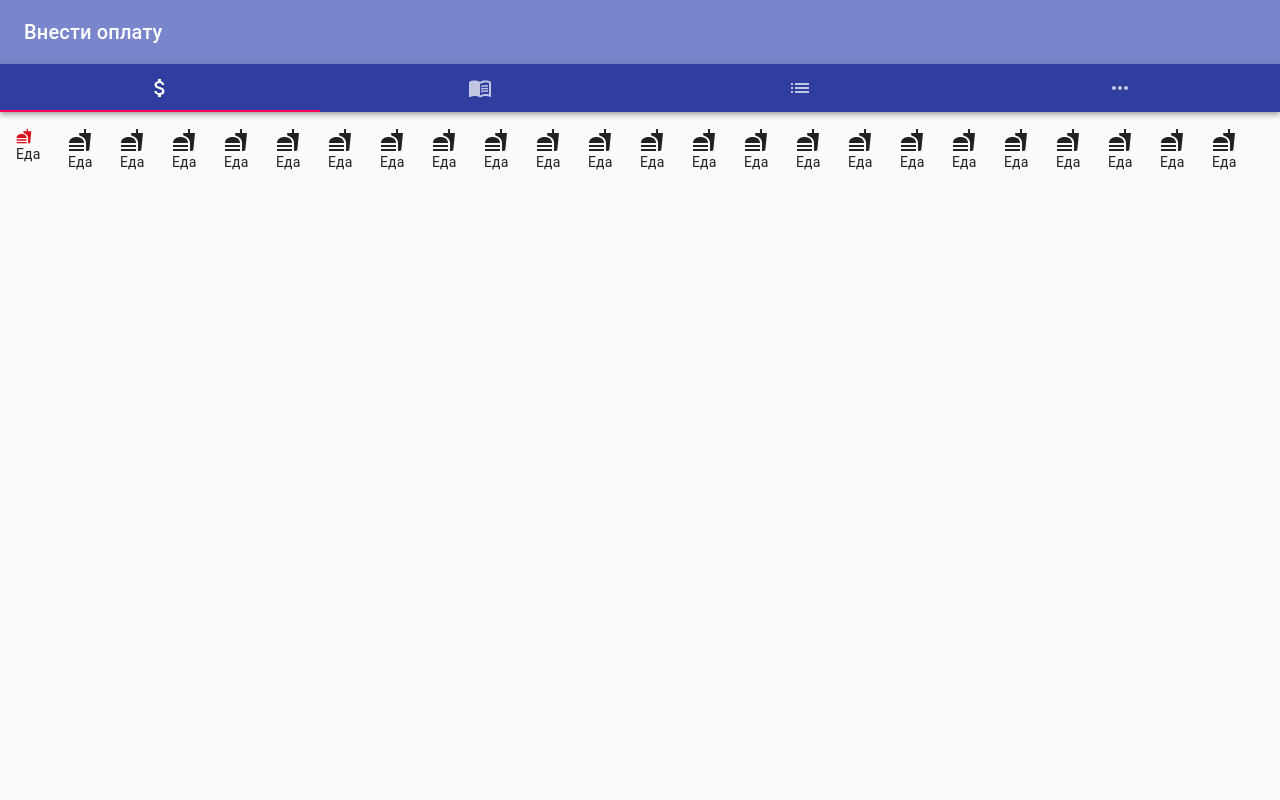
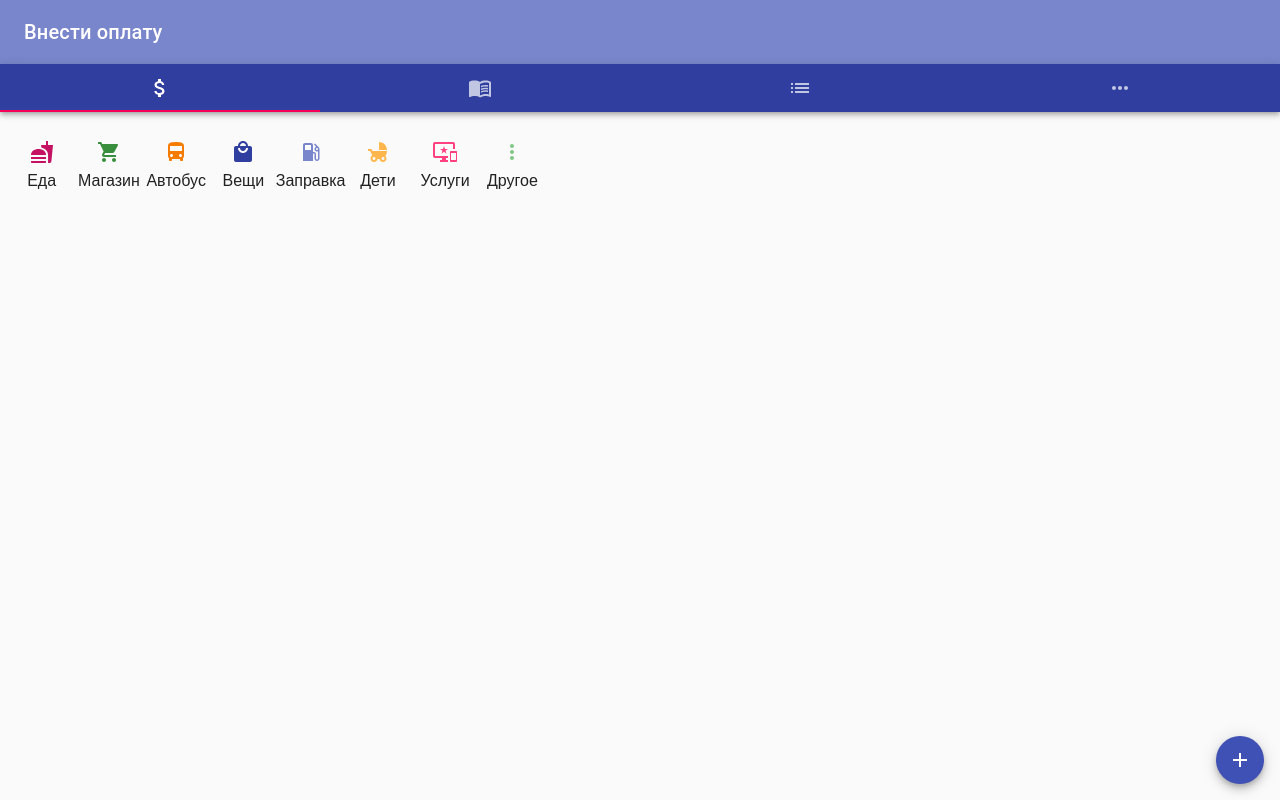
Before and after one commit to nismaxim82/money-logger-app, a React (Create React App) app: page / in a window 1280 px wide. Built offline with nearby package versions, Linux system fonts and the light colour scheme.

Commit message:
complete ui of cash panel

```diff
--- a/src/App.tsx
+++ b/src/App.tsx
@@ -21,6 +21,7 @@ import React from 'react';
 import classes from './App.module.css';
 import CashPanel from './components/CashPanel/CashPanel';
 import store from './stores';
+import Helpers from './utility/Helpers';
 
 const useStyles = makeStyles((theme: Theme) =>
   createStyles({
@@ -41,6 +42,7 @@ const useStyles = makeStyles((theme: Theme) =>
 
 const App = () => {
   const styles = useStyles();
+  const css = Helpers.combineStyles(styles, classes);
 
   const [value, setValue] = React.useState(0);
   const menuTabChanged = (event: any, newValue: number) => {
@@ -57,21 +59,21 @@ const App = () => {
   return (
     <Provider store={store}>
       <CssBaseline />
-      <div className={classes.page}>
-        <AppBar position="static" className={styles.firstBar}>
+      <div className={css.page}>
+        <AppBar position="static" className={css.firstBar}>
           <Toolbar>
-            <Typography variant="h6" className={classes.headerTitle}>
+            <Typography variant="h6" className={css.headerTitle}>
               Внести оплату
             </Typography>
             <IconButton
               edge="start"
-              className={classes.menuButton}
+              className={css.menuButton}
               color="inherit"
               aria-label="menu"
             />
           </Toolbar>
         </AppBar>
-        <AppBar position="static" color="primary" className={styles.secondBar}>
+        <AppBar position="static" color="primary" className={css.secondBar}>
           <Tabs
             value={value}
             onChange={menuTabChanged}
@@ -84,7 +86,7 @@ const App = () => {
             <Tab {...menuTabProps('menu')} icon={<MoreHorizIcon />} />
           </Tabs>
         </AppBar>
-        <div className={[classes.body, styles.body].join(' ')}>
+        <div className={css.body}>
           <CashPanel value={value} />
         </div>
       </div>
--- a/src/components/CashPanel/CashPanel.module.css
+++ b/src/components/CashPanel/CashPanel.module.css
@@ -1,10 +1,25 @@
 .tabPanel {
-  display: flex;
-  flex-wrap: wrap;
+  display: grid;
+  grid-auto-columns: max-content;
+  grid-template-columns: repeat(auto-fill, minmax(50px, auto));
+  align-items: center;
 }
 
 .card {
-  flex: 1;
   display: flex;
   flex-direction: column;
+  font-size: large;
+  align-items: center;
 }
+
+.cardLabel {
+  flex-direction: column;
+}
+
+.cardLabel > div {
+  font-size: medium;
+}
+
+.lastCard {
+  flex: 1;
+}
--- a/src/components/CashPanel/CashPanel.tsx
+++ b/src/components/CashPanel/CashPanel.tsx
@@ -1,17 +1,34 @@
-import { Box, createStyles, makeStyles, Theme } from '@material-ui/core';
-import { Fastfood as FastfoodIcon } from '@material-ui/icons';
+import {
+  createStyles,
+  Fab,
+  IconButton,
+  makeStyles,
+  Theme,
+  useTheme
+} from '@material-ui/core';
+import AddIcon from '@material-ui/icons/Add';
+import { observer } from 'mobx-react';
 import React from 'react';
+import TypeEntry from '../../models/entries/TypeEntry';
+import TypesStore from '../../stores/TypesStore';
+import useStores from '../../stores/UseStores';
+import Helpers from '../../utility/Helpers';
 import TabPanel from '../TabPanel/TabPanel';
 import classes from './CashPanel.module.css';
 
 const useStyles = makeStyles((theme: Theme) =>
   createStyles({
-    card: {
-      fontSize: theme.typography.h1.fontSize,
+    tabPanel: {
+      gridGap: theme.spacing(2),
     },
-    foodIcon: {
-      color: '#dd0f1d',
-      fontSize: theme.typography.body1.fontSize,
+    cardLabelText: {
+      marginTop: theme.spacing(1),
+      color: theme.palette.text.primary,
+    },
+    fab: {
+      position: 'absolute',
+      bottom: theme.spacing(2),
+      right: theme.spacing(2),
     },
   })
 );
@@ -20,9 +37,27 @@ interface IProps {
   value: number;
 }
 
-const CashPanel = (props: IProps) => {
+const CashPanel = observer((props: IProps) => {
+  const { typesStore }: { typesStore: TypesStore } = useStores();
   const { value } = props;
+
   const styles = useStyles();
+  const css = Helpers.combineStyles(styles, classes);
+  const theme = useTheme();
+
+  const getThemeColorStyle = (color?: string) => {
+    if (!color || !color.length) {
+      return '';
+    }
+    if (color[0] === '#') {
+      return color;
+    }
+    let result = theme as any;
+    color.split('.').forEach((p: string) => {
+      result = result[p];
+    });
+    return result;
+  };
 
   return (
     <TabPanel
@@ -30,106 +65,25 @@ const CashPanel = (props: IProps) => {
       labelledby="menu-tab-panel"
       value={value}
       index={0}
-      other={{ className: classes.tabPanel }}
+      other={{ className: css.tabPanel }}
     >
-      <Box className={classes.card}>
-        <FastfoodIcon className={styles.foodIcon} />
-        <div>Еда</div>
-      </Box>
-      <Box className={classes.card}>
-        <FastfoodIcon className={classes.foodIcon} />
-        <div>Еда</div>
-      </Box>
-      <Box className={classes.card}>
-        <FastfoodIcon className={classes.foodIcon} />
-        <div>Еда</div>
-      </Box>
-      <Box className={classes.card}>
-        <FastfoodIcon className={classes.foodIcon} />
-        <div>Еда</div>
-      </Box>
-      <Box className={classes.card}>
-        <FastfoodIcon className={classes.foodIcon} />
-        <div>Еда</div>
-      </Box>
-      <Box className={classes.card}>
-        <FastfoodIcon className={classes.foodIcon} />
-        <div>Еда</div>
-      </Box>
-      <Box className={classes.card}>
-        <FastfoodIcon className={classes.foodIcon} />
-        <div>Еда</div>
-      </Box>
-      <Box className={classes.card}>
-        <FastfoodIcon className={classes.foodIcon} />
-        <div>Еда</div>
-      </Box>
-      <Box className={classes.card}>
-        <FastfoodIcon className={classes.foodIcon} />
-        <div>Еда</div>
-      </Box>
-      <Box className={classes.card}>
-        <FastfoodIcon className={classes.foodIcon} />
-        <div>Еда</div>
-      </Box>
-      <Box className={classes.card}>
-        <FastfoodIcon className={classes.foodIcon} />
-        <div>Еда</div>
-      </Box>
-      <Box className={classes.card}>
-        <FastfoodIcon className={classes.foodIcon} />
-        <div>Еда</div>
-      </Box>
-      <Box className={classes.card}>
-        <FastfoodIcon className={classes.foodIcon} />
-        <div>Еда</div>
-      </Box>
-      <Box className={classes.card}>
-        <FastfoodIcon className={classes.foodIcon} />
-        <div>Еда</div>
-      </Box>
-      <Box className={classes.card}>
-        <FastfoodIcon className={classes.foodIcon} />
-        <div>Еда</div>
-      </Box>
-      <Box className={classes.card}>
-        <FastfoodIcon className={classes.foodIcon} />
-        <div>Еда</div>
-      </Box>
-      <Box className={classes.card}>
-        <FastfoodIcon className={classes.foodIcon} />
-        <div>Еда</div>
-      </Box>
-      <Box className={classes.card}>
-        <FastfoodIcon className={classes.foodIcon} />
-        <div>Еда</div>
-      </Box>
-      <Box className={classes.card}>
-        <FastfoodIcon className={classes.foodIcon} />
-        <div>Еда</div>
-      </Box>
-      <Box className={classes.card}>
-        <FastfoodIcon className={classes.foodIcon} />
-        <div>Еда</div>
-      </Box>
-      <Box className={classes.card}>
-        <FastfoodIcon className={classes.foodIcon} />
-        <div>Еда</div>
-      </Box>
-      <Box className={classes.card}>
-        <FastfoodIcon className={classes.foodIcon} />
-        <div>Еда</div>
-      </Box>
-      <Box className={classes.card}>
-        <FastfoodIcon className={classes.foodIcon} />
-        <div>Еда</div>
-      </Box>
-      <Box className={classes.card}>
-        <FastfoodIcon className={classes.foodIcon} />
-        <div>Еда</div>
-      </Box>
+      {typesStore.types.map((type: TypeEntry) => (
+        <IconButton
+          key={type.name}
+          className={css.card}
+          classes={{ label: css.cardLabel }}
+        >
+          <type.IconComponent
+            style={{ color: getThemeColorStyle(type.iconColor) }}
+          />
+          <div className={css.cardLabelText}>{type.label}</div>
+        </IconButton>
+      ))}
+      <Fab size="medium" color="primary" aria-label="add" className={css.fab}>
+        <AddIcon />
+      </Fab>
     </TabPanel>
   );
-};
+});
 
 export default CashPanel;
--- /dev/null
+++ b/src/models/entries/TypeEntry.ts
@@ -0,0 +1,6 @@
+export default class TypeEntry {
+  IconComponent: any;
+  name!: string;
+  iconColor?: string;
+  label?: string;
+}
--- /dev/null
+++ b/src/stores/TypesStore.ts
@@ -0,0 +1,82 @@
+import {
+  ChildFriendly,
+  DirectionsBus,
+  Fastfood,
+  ImportantDevices,
+  LocalGasStation,
+  LocalGroceryStore,
+  LocalMall,
+  MoreVert
+} from '@material-ui/icons';
+import { observable } from 'mobx';
+import TypeEntry from '../models/entries/TypeEntry';
+
+class TypesStore {
+  @observable types!: TypeEntry[];
+
+  constructor() {
+    this.initializeDefaultTypes();
+  }
+
+  private initializeDefaultTypes = () => {
+    this.types = [];
+
+    this.types.push({
+      IconComponent: Fastfood,
+      name: 'menuFood',
+      iconColor: 'palette.secondary.dark',
+      label: 'Еда',
+    });
+
+    this.types.push({
+      IconComponent: LocalGroceryStore,
+      name: 'menuStore',
+      iconColor: 'palette.success.dark',
+      label: 'Магазин',
+    });
+
+    this.types.push({
+      IconComponent: DirectionsBus,
+      name: 'menuBus',
+      iconColor: 'palette.warning.dark',
+      label: 'Автобус',
+    });
+
+    this.types.push({
+      IconComponent: LocalMall,
+      name: 'menuClothes',
+      iconColor: 'palette.primary.dark',
+      label: 'Вещи',
+    });
+
+    this.types.push({
+      IconComponent: LocalGasStation,
+      name: 'menuGasStation',
+      iconColor: 'palette.primary.light',
+      label: 'Заправка',
+    });
+
+    this.types.push({
+      IconComponent: ChildFriendly,
+      name: 'menuChilds',
+      iconColor: 'palette.warning.light',
+      label: 'Дети',
+    });
+
+    this.types.push({
+      IconComponent: ImportantDevices,
+      name: 'menuServices',
+      iconColor: 'palette.secondary.light',
+      label: 'Услуги',
+    });
+
+    this.types.push({
+      IconComponent: MoreVert,
+      name: 'menuOther',
+      iconColor: 'palette.success.light',
+      label: 'Другое',
+    });
+  };
+}
+
+export default TypesStore;
--- /dev/null
+++ b/src/stores/UseStores.ts
@@ -0,0 +1,7 @@
+import { MobXProviderContext } from 'mobx-react';
+import { useContext } from 'react';
+
+const useStores = () => {
+  return useContext(MobXProviderContext).store;
+};
+export default useStores;
--- a/src/stores/index.ts
+++ b/src/stores/index.ts
@@ -1,4 +1,9 @@
+import TypesStore from './TypesStore';
+
+const typesStore = new TypesStore();
+
 const stores = {
+  typesStore,
 };
 
 export default stores;
--- /dev/null
+++ b/src/utility/Helpers.ts
@@ -0,0 +1,23 @@
+class Helpers {
+  static combineStyles = (...styles: any) => {
+    let result: any;
+    if (styles.length) {
+      result = { ...styles[0] };
+      const otherStyles = styles.slice(1);
+      if (otherStyles.length) {
+        otherStyles.forEach((s: any) => {
+          Object.keys(s).forEach((k: string) => {
+            if (!result[k]) {
+              result[k] = s[k];
+            } else {
+              result[k] += ` ${s[k]}`;
+            }
+          });
+        });
+      }
+    }
+    return result;
+  };
+}
+
+export default Helpers;
```
